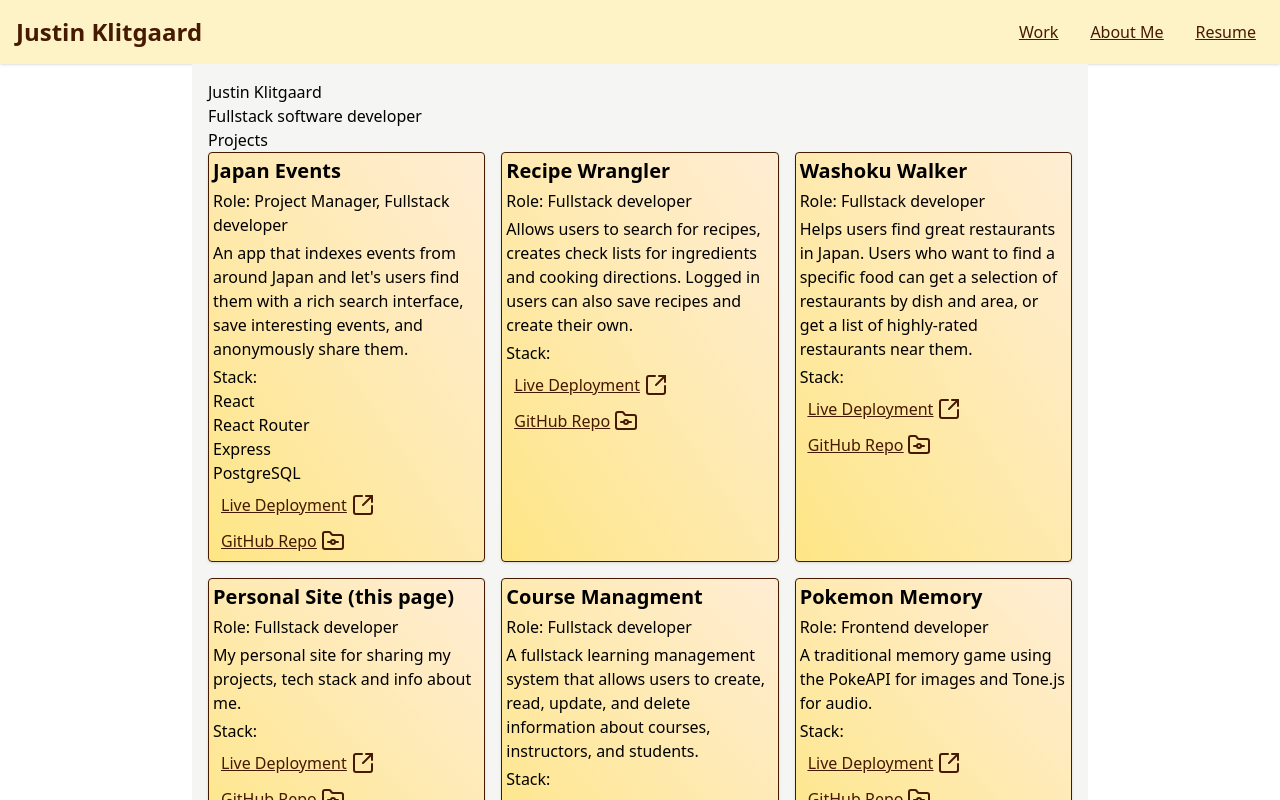
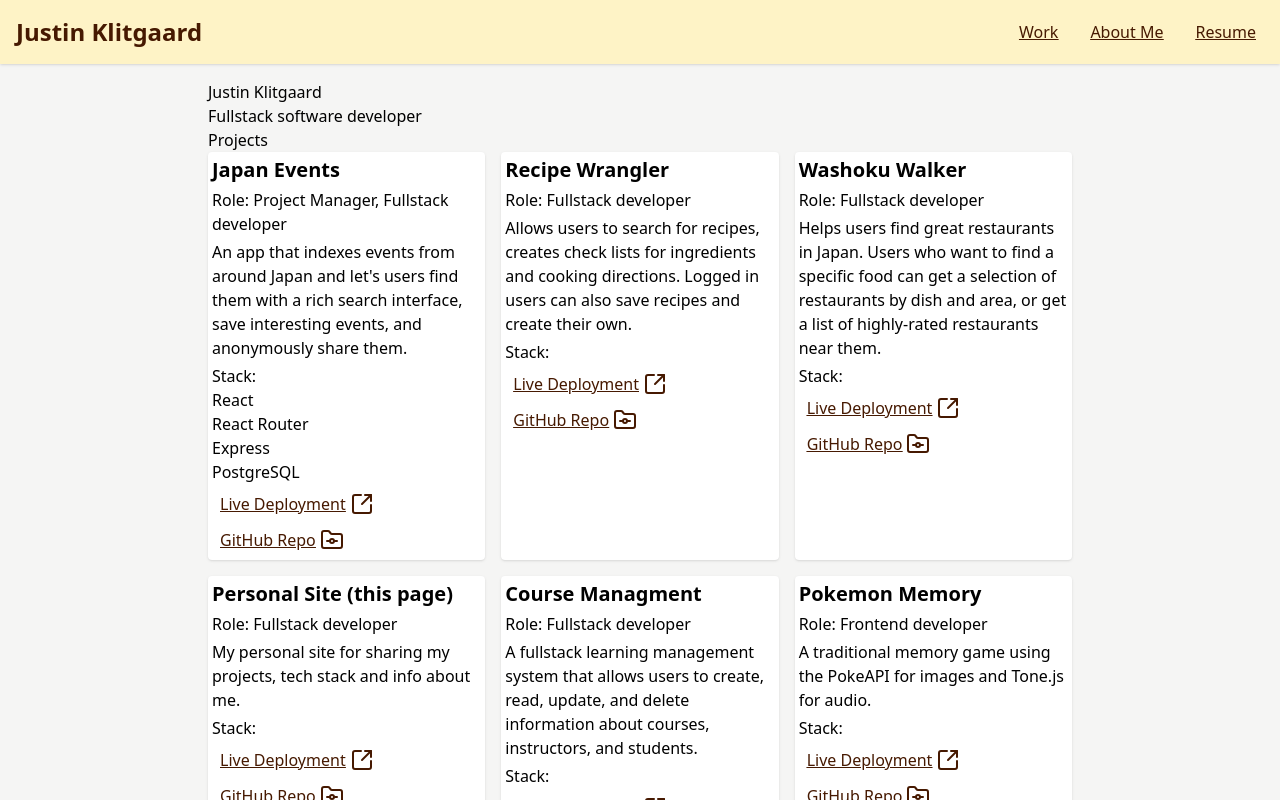
Before and after one commit to Justin-K-Ellis/react-personal-site, a React (Vite) app: page / in a window 1280 px wide. Shown: the top 800 px of the page. Built offline with nearby package versions, Linux system fonts and the light colour scheme.

Commit message:
fix: change background & Card colors

```diff
--- a/src/components/Card.tsx
+++ b/src/components/Card.tsx
@@ -21,7 +21,7 @@ export default function Card({
   stack,
 }: CardProps) {
   return (
-    <div className="flex flex-col gap-1 p-1 bg-linear-to-bl from-orange-100 to-amber-200 border border-accent rounded shadow hover:shadow-xl">
+    <div className="flex flex-col gap-1 p-1 bg-white border-accent rounded shadow hover:shadow-xl">
       {/* <img src={imgSrc} alt={title} /> */}
       <h3 className="text-xl font-bold">{title}</h3>
       <p>Role: {role}</p>
--- a/src/layouts/Layout.tsx
+++ b/src/layouts/Layout.tsx
@@ -5,11 +5,11 @@ import Navbar from "../components/Navbar";
 
 export default function Layout() {
   return (
-    <div className="flex flex-col min-h-screen">
+    <div className="flex flex-col min-h-screen bg-secondary">
       <header>
         <Navbar />
       </header>
-      <main className="flex w-9/10 md:w-7/10 mx-auto grow-1 bg-secondary p-4">
+      <main className="flex w-9/10 md:w-7/10 mx-auto grow-1 p-4">
         <Outlet />
       </main>
       <Footer />
```
